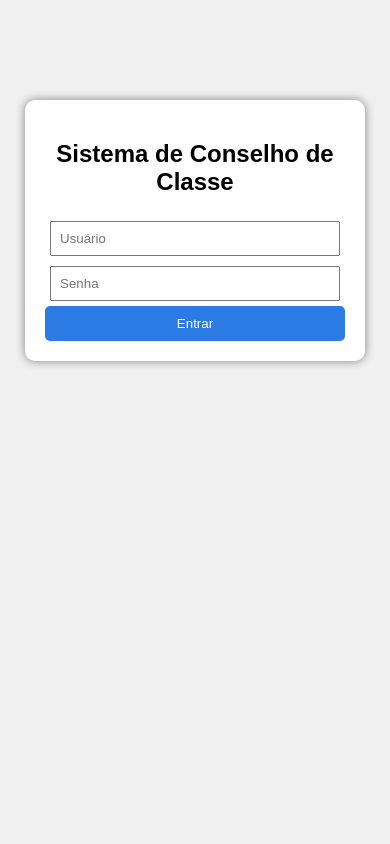
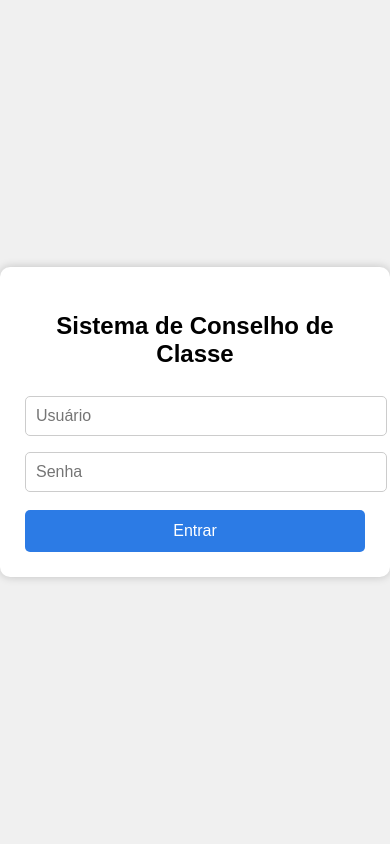
Before and after one commit to biajottopedro-oss/sistema-boletim, a Flask app: page / in a window 390 px wide. Run offline with Flask 3, Linux system fonts and the light colour scheme.

Commit message:
layout responsivo

```diff
--- a/templates/index.html
+++ b/templates/index.html
@@ -1,40 +1,63 @@
 <!DOCTYPE html>
 <html>
+
 <head>
+
+<meta charset="UTF-8">
+<meta name="viewport" content="width=device-width, initial-scale=1.0">
 
 <title>Sistema de Conselho de Classe</title>
 
 <style>
 
 body{
-font-family: Arial;
+font-family: Arial, sans-serif;
 background-color:#f0f0f0;
-text-align:center;
+margin:0;
+padding:0;
+display:flex;
+justify-content:center;
+align-items:center;
+height:100vh;
 }
 
 .login-box{
 background:white;
-width:300px;
-margin:auto;
-margin-top:100px;
-padding:20px;
+width:90%;
+max-width:350px;
+padding:25px;
 border-radius:10px;
-box-shadow:0px 0px 10px gray;
+box-shadow:0px 0px 10px rgba(0,0,0,0.2);
+text-align:center;
+}
+
+h2{
+margin-bottom:20px;
 }
 
 input{
-width:90%;
-padding:8px;
-margin:5px;
+width:100%;
+padding:10px;
+margin:8px 0;
+border-radius:5px;
+border:1px solid #ccc;
+font-size:16px;
 }
 
 button{
-padding:10px;
 width:100%;
+padding:12px;
+margin-top:10px;
 background:#2c7be5;
 color:white;
 border:none;
 border-radius:5px;
+font-size:16px;
+cursor:pointer;
+}
+
+button:hover{
+background:#1a5dc9;
 }
 
 </style>
@@ -47,13 +70,14 @@ border-radius:5px;
 
 <h2>Sistema de Conselho de Classe</h2>
 
-<input type="text" placeholder="Usuário"><br>
+<input type="text" placeholder="Usuário">
 
-<input type="password" placeholder="Senha"><br>
+<input type="password" placeholder="Senha">
 
 <button>Entrar</button>
 
 </div>
 
 </body>
+
 </html>
```
